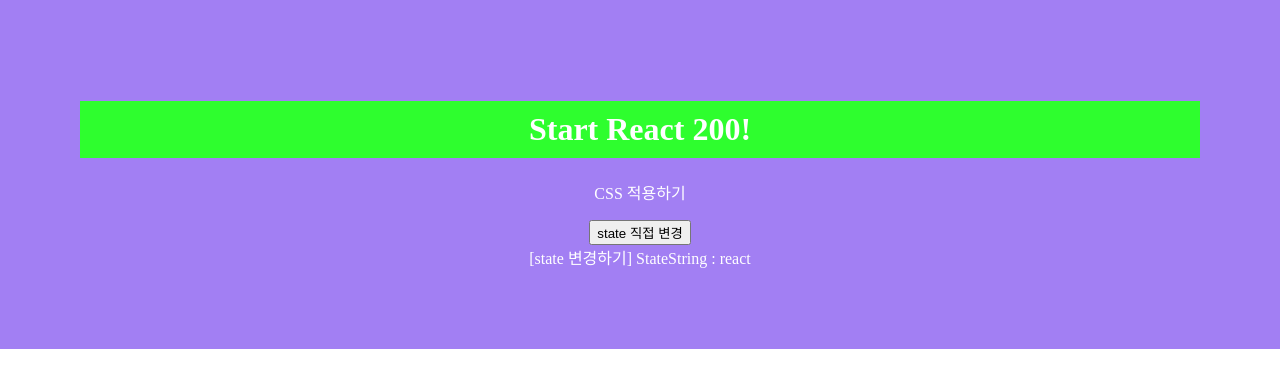
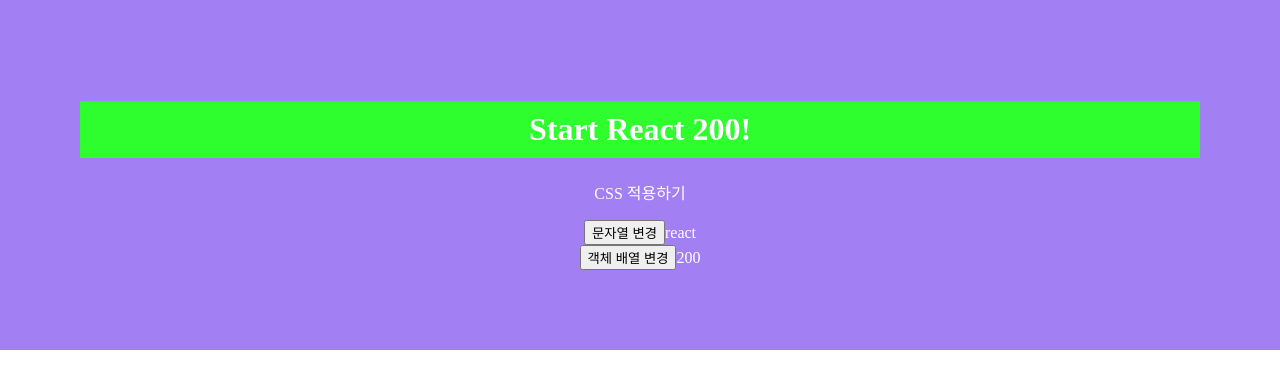
Before and after one commit to anityche/react, a React (Create React App) app in the folder client/: page / in a window 1280 px wide. Shown: the top 388 px of the page. Built offline with nearby package versions, Linux system fonts and the light colour scheme.

Commit message:
class 형 component

```diff
--- a/client/src/App.js
+++ b/client/src/App.js
@@ -21,7 +21,8 @@
 // import R023_PropsNode from './component/R023_PropsNode';
 // import R024_ReactState from './component/R024_ReactState';
 // import R025_ReactSetState from './component/R025_ReactSetState';
-import R026_ForceUpdate from './component/R026_ForceUpdate';
+// import R026_ForceUpdate from './component/R026_ForceUpdate';
+import R027_ComponentClass from './component/R027_ComponentClass';
 
 function App() {
   return (
@@ -59,7 +60,8 @@
         </R023_PropsNode> */}
         {/* <R024_ReactState reactString={"react"} /> */}
         {/* <R025_ReactSetState/> */}
-        <R026_ForceUpdate />
+        {/* <R026_ForceUpdate /> */}
+        <R027_ComponentClass />
     </div>
   );
 }
--- /dev/null
+++ b/client/src/component/R027_ComponentClass.js
@@ -0,0 +1,48 @@
+import React, {Component} from "react";
+
+/**
+ * Component 사용하기 (클래스형 컴포넌트)
+ * 1. setState() 함수로 실행한 값은 이전에 있던 state 변수값과 동일하여도
+ * 	component에서는 새로운 state 변수가 같은 이름으로 생성됐다고 인식한다.
+ */
+class R027_ComponentClass extends Component {
+	constructor (props) {
+		super(props);
+		// 초기값
+		this.state= {
+			StateString: 'react',
+			StateArrayObj: ['react', {react: '200'}],
+		}
+	}
+
+	buttonClick = (type) => {
+		// 초기값과 동일한 state 값을 setState() 함수로 선언 및 초기화
+		// 이때 컴포넌트는 state 값이 변경 됐다고 간주하고 render() 함수를 실행
+		// 즉, 값이 같더라도 setState() 함수는 render() 함수를 호출한다.
+		if (type === 'string'){
+			this.setState({ StateString: 'react' })
+		}else {
+			this.setState({ StateArrayObj: ['react', {react: '200'}] })
+		}
+	}
+
+	render(){
+		console.log('render...') // render() 함수 호출 확인 로그
+
+		return (
+			<div style={{padding: "0px"}}>
+				<button onClick={e => this.buttonClick('string')}>
+					문자열 변경
+				</button>
+				{this.state.StateString}
+				<br/>
+				<button onClick={e => this.buttonClick('arrayObj')}>
+					객체 배열 변경
+				</button>
+				{this.state.StateArrayObj[1].react}
+			</div>
+		)
+	}
+}
+
+export default R027_ComponentClass;
```
